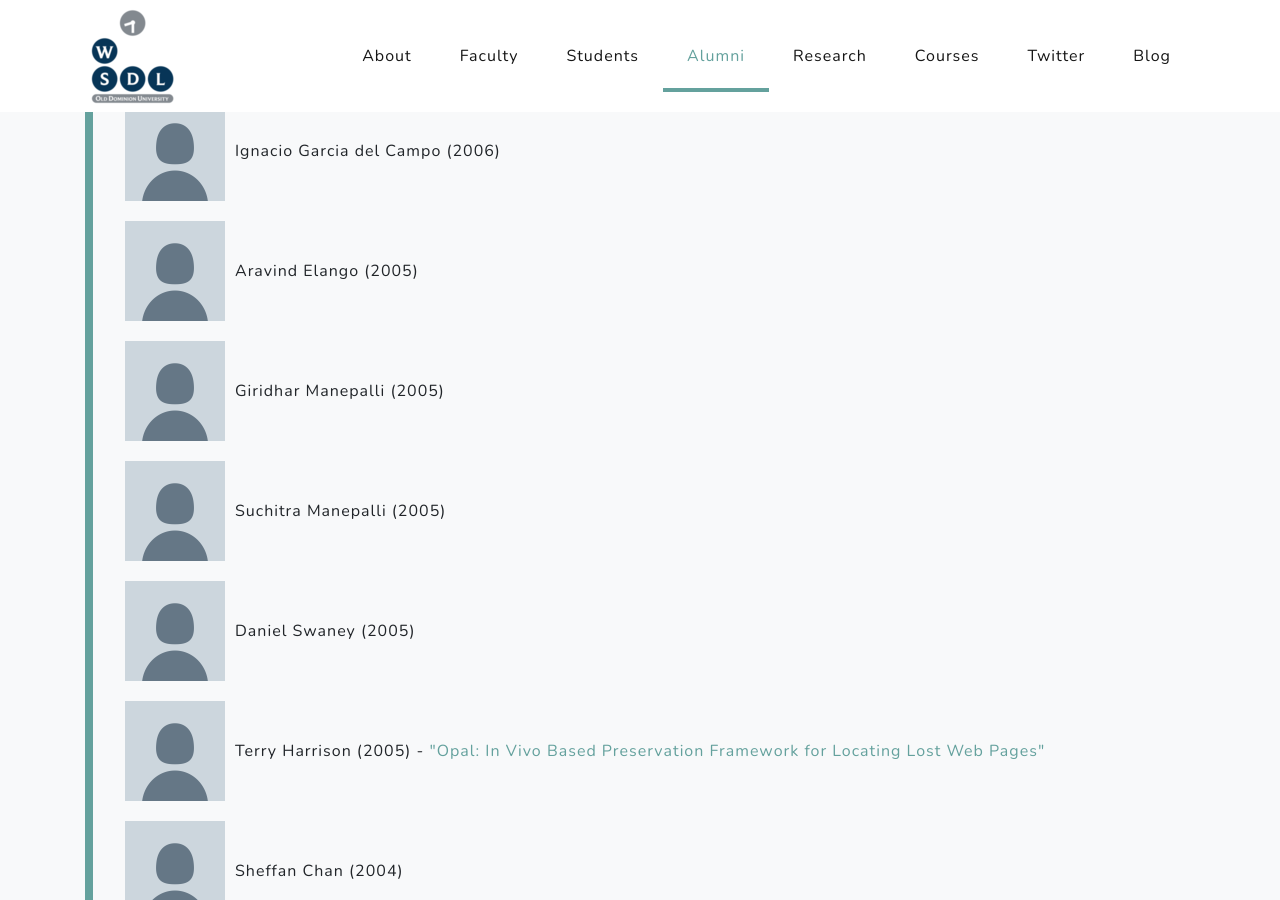
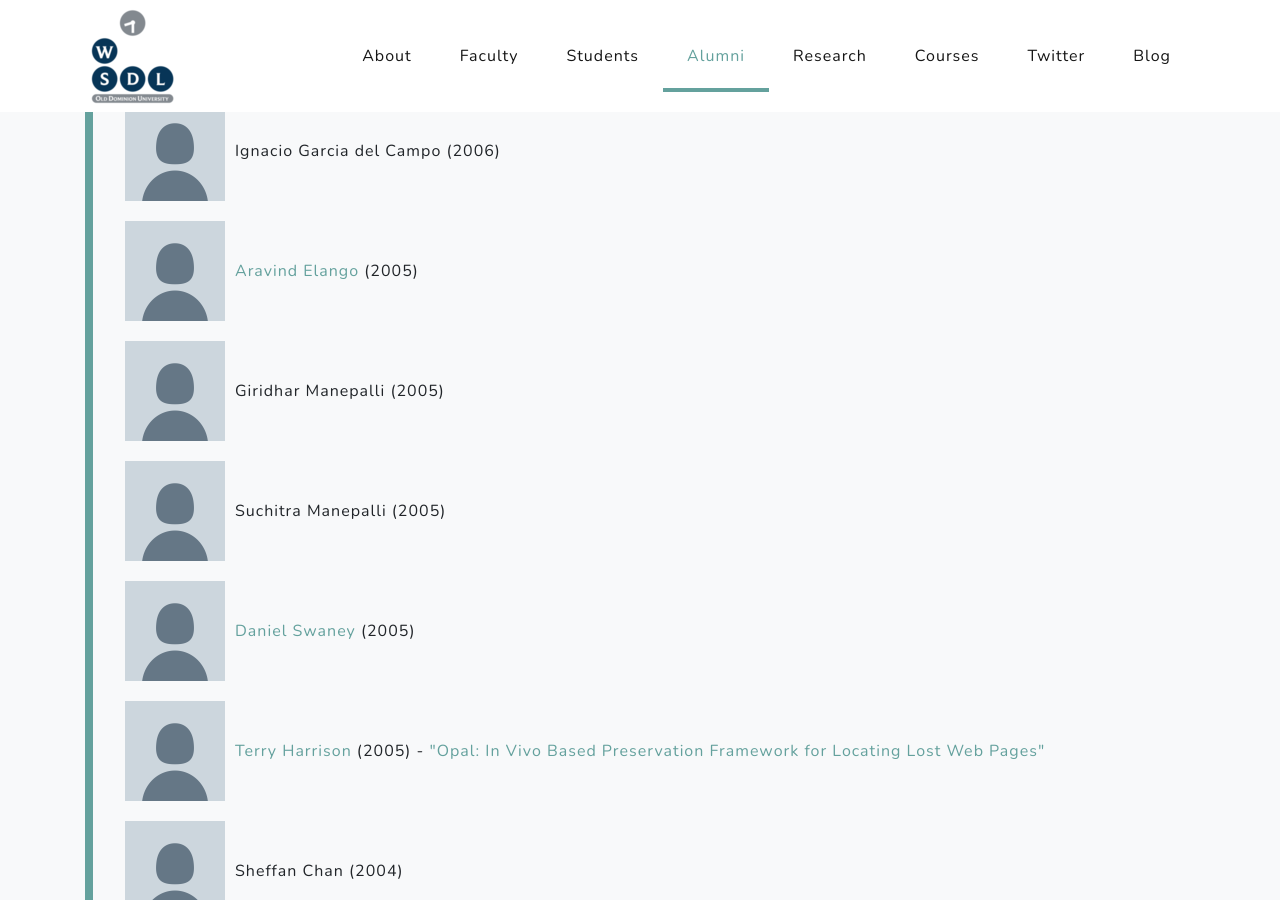
Before and after one commit to oduwsdl/oduwsdl.github.io, a Jekyll site: the page built from index.html, in a window 1280 px wide and 900 px high, scrolled down 11434 px. Built offline with Jekyll 4.4.1, drawn with Linux system fonts in a browser that asks for light colours; nearby versions of some CDN libraries; comment, search, counter and statistics services are not loaded; part of the change alters nothing that is shown; some of the changed text lies outside the part shown.

```diff
--- a/_data/alumni.yml
+++ b/_data/alumni.yml
@@ -275,12 +275,15 @@ ms:
   graduation_year: 2009
 
 - name: Rabia Haq
+  homepage: https://www.linkedin.com/in/rabiahaq
+  google_scholar_id: kltmQFgAAAAJ
   graduation_year: 2008
   thesis:
     title: "Using Timed-Release Cryptography to Mitigate Preservation Risk of Embargo Periods"
     link: https://digitalcommons.odu.edu/computerscience_etds/26/
 
 - name: Olena Hunsicker
+  homepage: https://www.linkedin.com/in/olena-hunsicker-4528b110/
   graduation_year: 2008
 
 - name: Venkata Sai Krishna Kamineni
@@ -302,6 +305,7 @@ ms:
   graduation_year: 2006
 
 - name: Aravind Elango
+  homepage: https://www.linkedin.com/in/aravind-elango
   graduation_year: 2005
 
 - name: Giridhar Manepalli
@@ -311,9 +315,11 @@ ms:
   graduation_year: 2005
 
 - name: Daniel Swaney
+  homepage: https://www.linkedin.com/in/danswaney/
   graduation_year: 2005
 
 - name: Terry Harrison
+  homepage: https://www.linkedin.com/in/terryleeharrison/
   graduation_year: 2005
   thesis:
     title: "Opal: In Vivo Based Preservation Framework for Locating Lost Web Pages"
```
